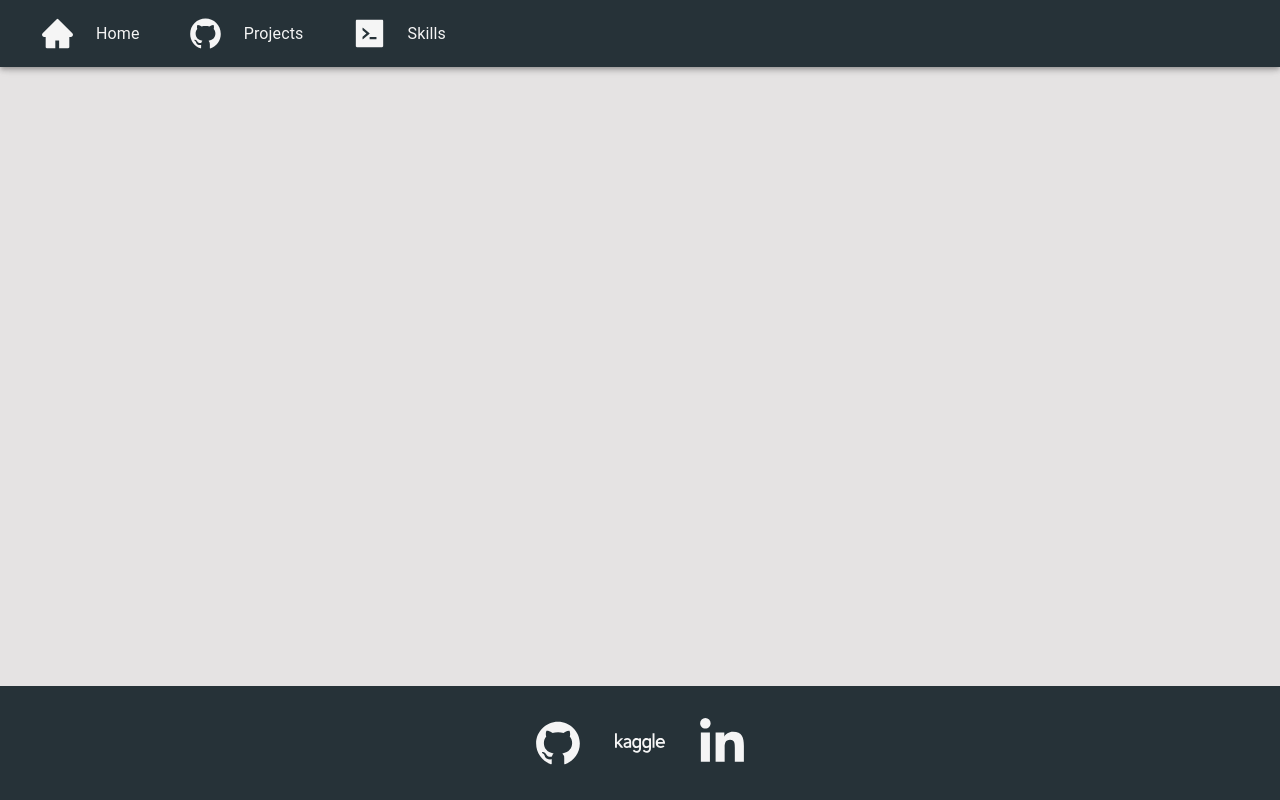
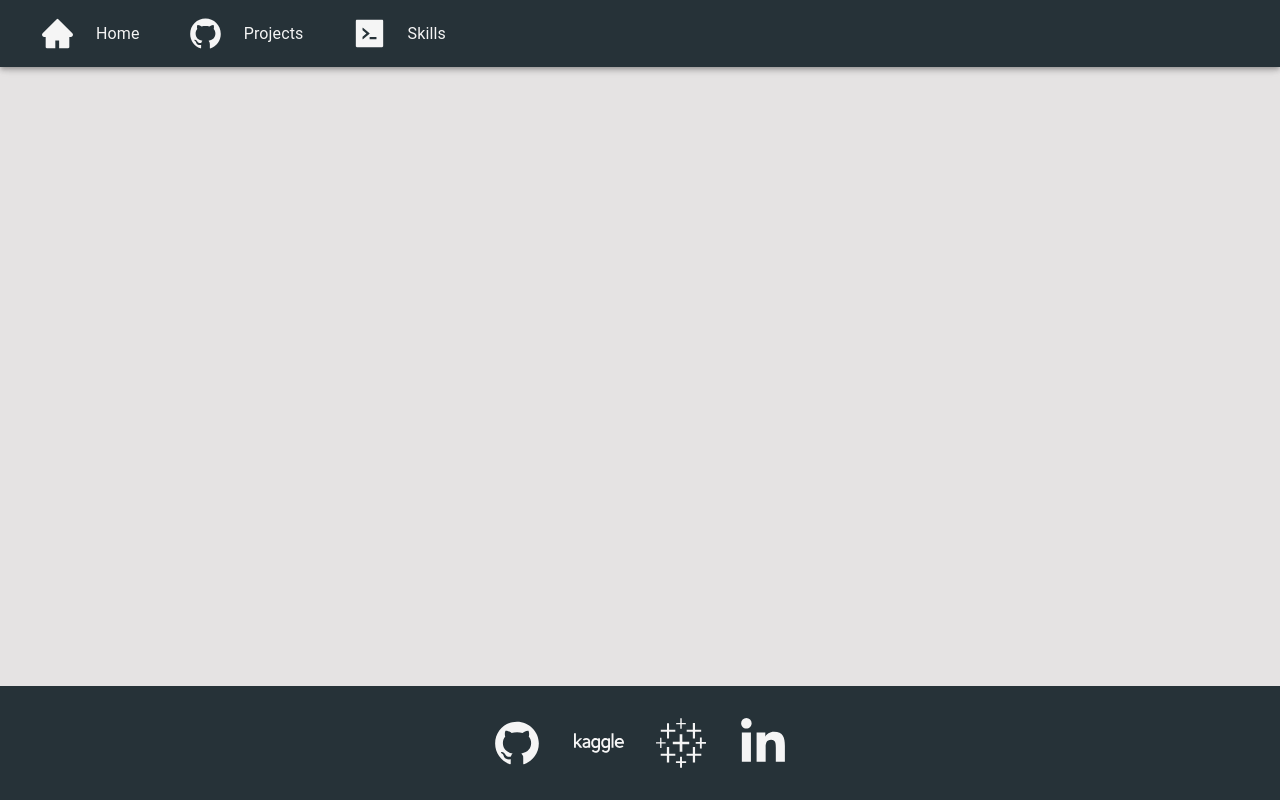
Before and after one commit to anudeepsuraneni/portfolio, a React (Create React App) app: page / in a window 1280 px wide. Built offline with nearby package versions, Linux system fonts and the light colour scheme.

Commit message:
Added tableau profile

```diff
--- a/src/assets/configs/footerConfig.js
+++ b/src/assets/configs/footerConfig.js
@@ -1,25 +1,32 @@
 import {AiFillGithub} from "react-icons/ai";
 import {FaLinkedinIn} from "react-icons/fa";
-import { SiKaggle } from "react-icons/si";
+import {SiKaggle, SiTableau} from "react-icons/si";
 
 const footerConfig = {
     icons: [
         {
-            id: "footer-0",
+            id: "GitHub",
             url: "https://github.com/anudeepsuraneni",
             className: "social-icon",
             target: "_blank",
             icon: <AiFillGithub size={50}/>
         },
         {
-            id: "footer-2",
+            id: "Kaggle",
             url: "https://www.kaggle.com/anudeepsuraneni",
             className: "social-icon",
             target: "_blank",
             icon: <SiKaggle size={50}/>
         },
         {
-            id: "footer-1",
+            id: "Tableau",
+            url: "https://public.tableau.com/app/profile/anudeep7780/vizzes",
+            className: "social-icon",
+            target: "_blank",
+            icon: <SiTableau size={50}/>
+        },
+        {
+            id: "LinkedIn",
             url: "https://www.linkedin.com/in/anudeep-suraneni/",
             className: "social-icon",
             target: "_blank",
```
